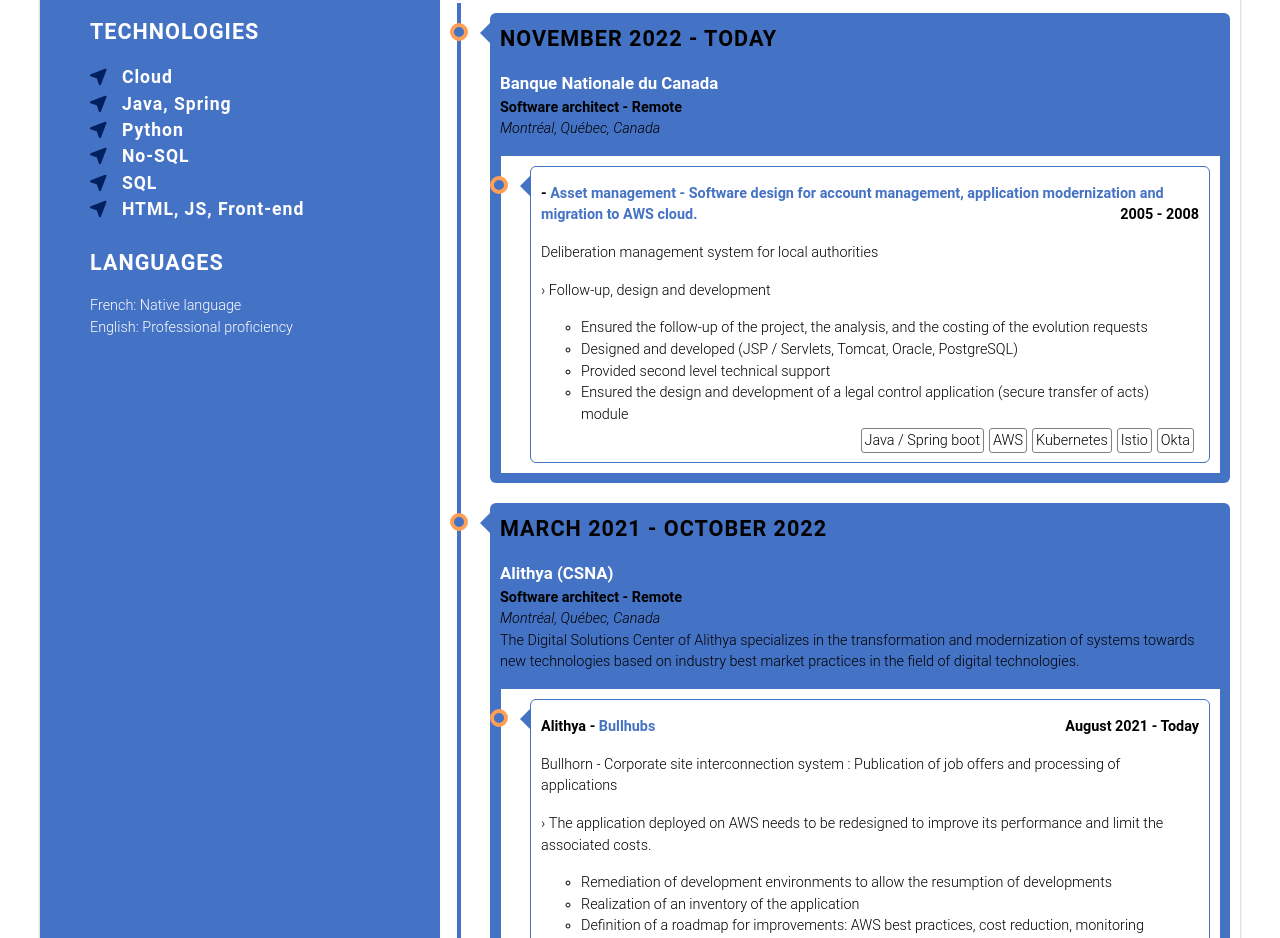
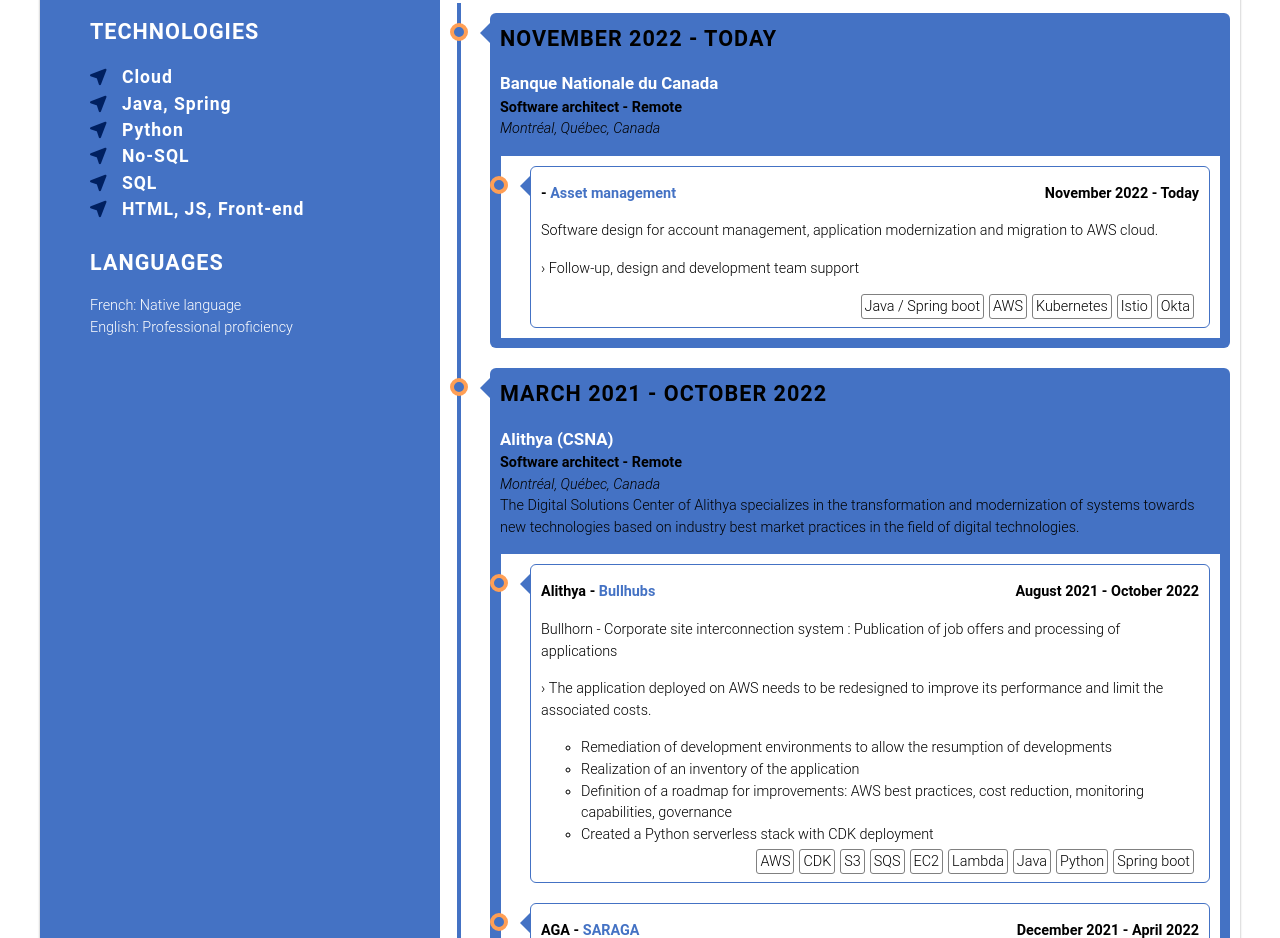
Before and after one commit to neinoi/neinoi.github.io, a plain HTML site: page Julien_Bellion-cv-en.html in a window 1280 px wide. Shown: the part 575-1513 px from the top of the page. Drawn offline with Linux system fonts and the light colour scheme.

Commit message:
Updated dates

```diff
--- a/Julien_Bellion-cv-en.html
+++ b/Julien_Bellion-cv-en.html
@@ -93,13 +93,13 @@
 			<div class="container right xp filtered sk-ARC sk-CON sk-ANA sk-AGI te-CLO te-JAV">
 	<div class="time-content project">
 		<p>
-			<h4> - <span class="text-blue">Asset management - Software design for account management, application modernization and migration to AWS cloud.</span></h4>
-			<strong class="date">2005 - 2008</strong>
+			<h4> - <span class="text-blue">Asset management</span></h4>
+			<strong class="date">November 2022 - Today</strong>
 		</p>
-		<p>Deliberation management system for local authorities</p>
-		<p>&rsaquo;&nbsp;Follow-up, design and development</p>
+		<p>Software design for account management, application modernization and migration to AWS cloud.</p>
+		<p>&rsaquo;&nbsp;Follow-up, design and development team support</p>
 		<ul class="experience-list">
-			<li>Ensured the follow-up of the project, the analysis, and the costing of the evolution requests</li><li>Designed and developed (JSP / Servlets, Tomcat, Oracle, PostgreSQL)</li><li>Provided second level technical support</li><li>Ensured the design and development of a legal control application (secure transfer of acts) module</li>
+
 		</ul>
 		<div class="technologies"><span>Java / Spring boot</span><span>AWS</span><span>Kubernetes</span><span>Istio</span><span>Okta</span></div>
 	</div>
@@ -123,7 +123,7 @@
 	<div class="time-content project">
 		<p>
 			<h4>Alithya - <span class="text-blue">Bullhubs</span></h4>
-			<strong class="date">August 2021 - Today</strong>
+			<strong class="date">August 2021 - October 2022</strong>
 		</p>
 		<p>Bullhorn - Corporate site interconnection system : Publication of job offers and processing of applications</p>
 		<p>&rsaquo;&nbsp;The application deployed on AWS needs to be redesigned to improve its performance and limit the associated costs.</p>
```
Also changed, not shown: Julien_Bellion-cv-fr.html (+6 -6 lines), 2 other files.
